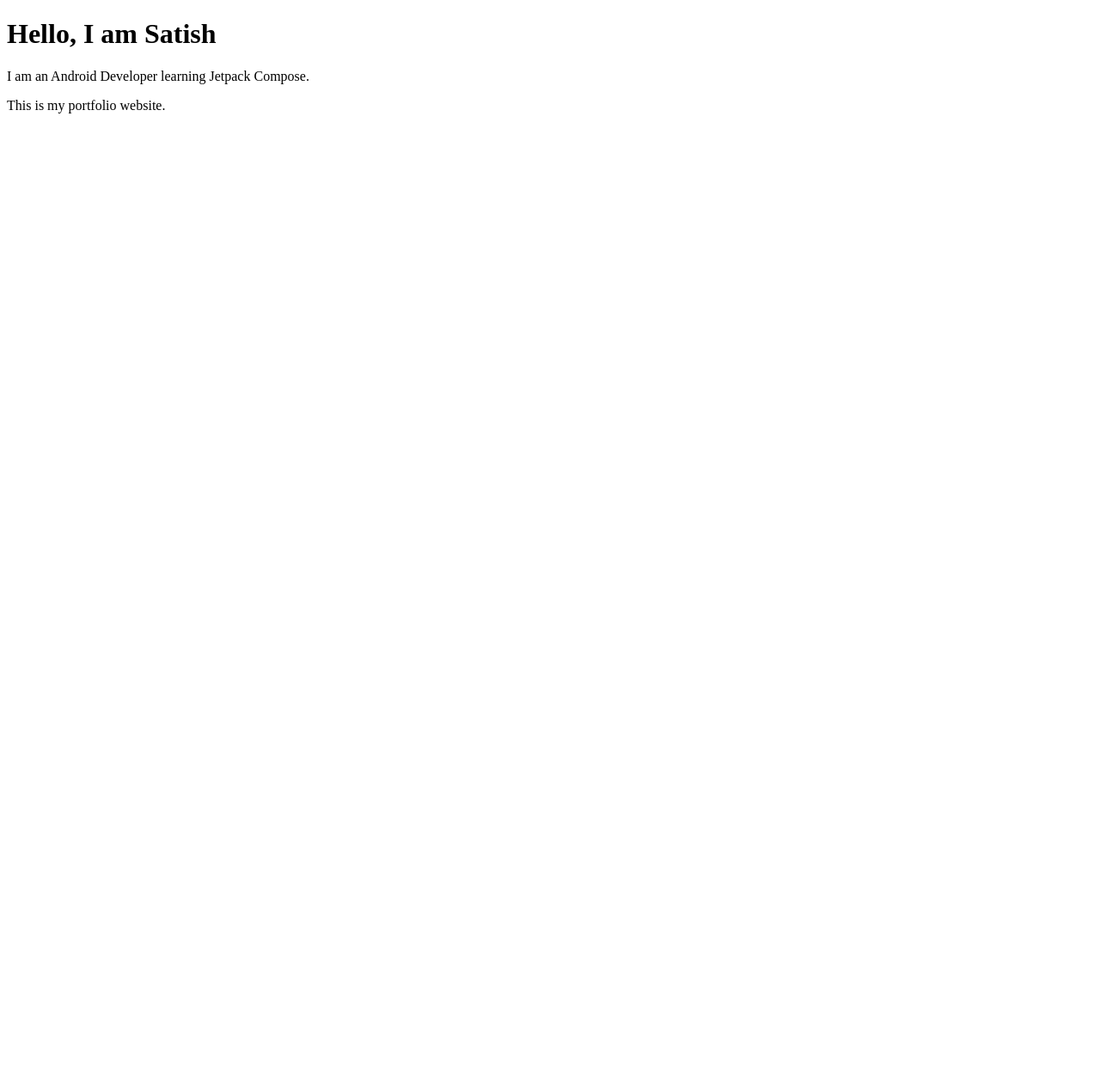
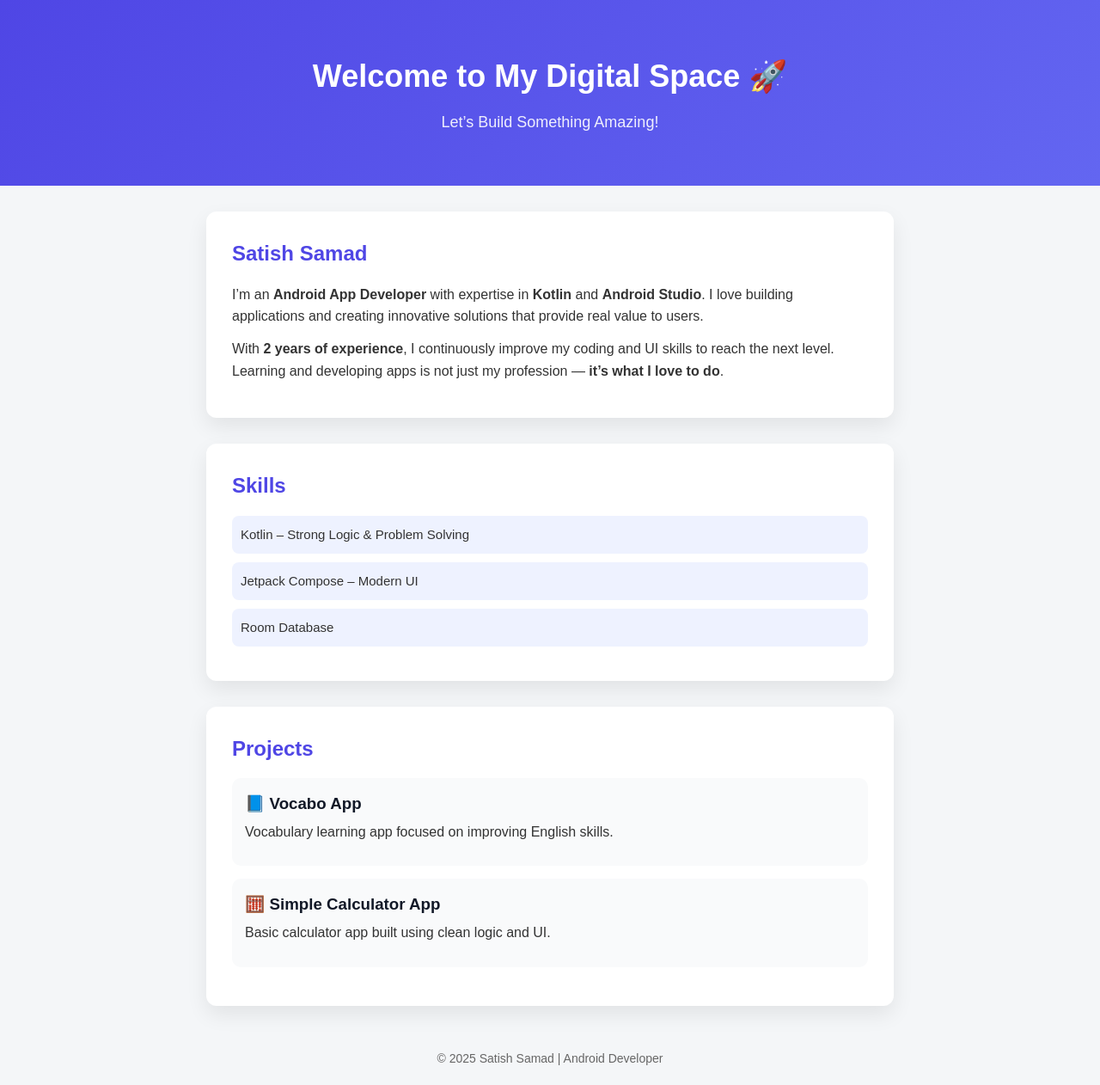
Before and after one commit to satishwn11/SatishSamad, a plain HTML site: page index.html in a window 1280 px wide. Shown: the whole page at 86% size. Before the commit the page ends 800 px from the top, so only its background shows below. Drawn offline with Linux system fonts and the light colour scheme.

Commit message:
Add files via upload

```diff
--- a/index.html
+++ b/index.html
@@ -1,14 +1,66 @@
 <!DOCTYPE html>
-<html>
+<html lang="en">
 <head>
-    <title>My Portfolio</title>
+    <meta charset="UTF-8">
+    <title>Satish Samad | Android Developer</title>
+    <link rel="stylesheet" href="style.css">
 </head>
 <body>
 
-<h1>Hello, I am Satish</h1>
-<p>I am an Android Developer learning Jetpack Compose.</p>
+    <!-- HERO SECTION -->
+    <section class="hero">
+        <h1>Welcome to My Digital Space 🚀</h1>
+        <p class="subtitle">Let’s Build Something Amazing!</p>
+    </section>
 
-<p>This is my portfolio website.</p>
+    <!-- ABOUT SECTION -->
+    <section class="card">
+        <h2>Satish Samad</h2>
+        <p>
+            I’m an <strong>Android App Developer</strong> with expertise in
+            <strong>Kotlin</strong> and <strong>Android Studio</strong>.
+            I love building applications and creating innovative solutions
+            that provide real value to users.
+        </p>
+
+        <p>
+            With <strong>2 years of experience</strong>, I continuously improve
+            my coding and UI skills to reach the next level.
+            Learning and developing apps is not just my profession —
+            <strong>it’s what I love to do</strong>.
+        </p>
+    </section>
+
+    <!-- SKILLS SECTION -->
+    <section class="card">
+        <h2>Skills</h2>
+
+        <ul class="skills">
+            <li>Kotlin – Strong Logic & Problem Solving</li>
+            <li>Jetpack Compose – Modern UI</li>
+            <li>Room Database</li>
+        </ul>
+    </section>
+
+    <!-- PROJECTS SECTION -->
+    <section class="card">
+        <h2>Projects</h2>
+
+        <div class="project">
+            <h3>📘 Vocabo App</h3>
+            <p>Vocabulary learning app focused on improving English skills.</p>
+        </div>
+
+        <div class="project">
+            <h3>🧮 Simple Calculator App</h3>
+            <p>Basic calculator app built using clean logic and UI.</p>
+        </div>
+    </section>
+
+    <!-- FOOTER -->
+    <footer>
+        <p>© 2025 Satish Samad | Android Developer</p>
+    </footer>
 
 </body>
 </html>
--- /dev/null
+++ b/style.css
@@ -0,0 +1,84 @@
+* {
+    margin: 0;
+    padding: 0;
+    box-sizing: border-box;
+}
+
+body {
+    font-family: Arial, sans-serif;
+    background-color: #f4f6f8;
+    color: #333;
+    line-height: 1.6;
+}
+
+/* HERO */
+.hero {
+    background: linear-gradient(135deg, #4f46e5, #6366f1);
+    color: white;
+    padding: 60px 20px;
+    text-align: center;
+}
+
+.hero h1 {
+    font-size: 36px;
+    margin-bottom: 10px;
+}
+
+.subtitle {
+    font-size: 18px;
+    opacity: 0.9;
+}
+
+/* CARD SECTIONS */
+.card {
+    background: white;
+    max-width: 800px;
+    margin: 30px auto;
+    padding: 30px;
+    border-radius: 12px;
+    box-shadow: 0 10px 25px rgba(0, 0, 0, 0.08);
+}
+
+.card h2 {
+    margin-bottom: 15px;
+    color: #4f46e5;
+}
+
+.card p {
+    margin-bottom: 12px;
+    font-size: 16px;
+}
+
+/* SKILLS */
+.skills {
+    list-style: none;
+}
+
+.skills li {
+    background: #eef2ff;
+    padding: 10px;
+    margin-bottom: 10px;
+    border-radius: 8px;
+    font-size: 15px;
+}
+
+/* PROJECTS */
+.project {
+    background: #f9fafb;
+    padding: 15px;
+    border-radius: 10px;
+    margin-bottom: 15px;
+}
+
+.project h3 {
+    margin-bottom: 5px;
+    color: #111827;
+}
+
+/* FOOTER */
+footer {
+    text-align: center;
+    padding: 20px;
+    color: #666;
+    font-size: 14px;
+}
```
